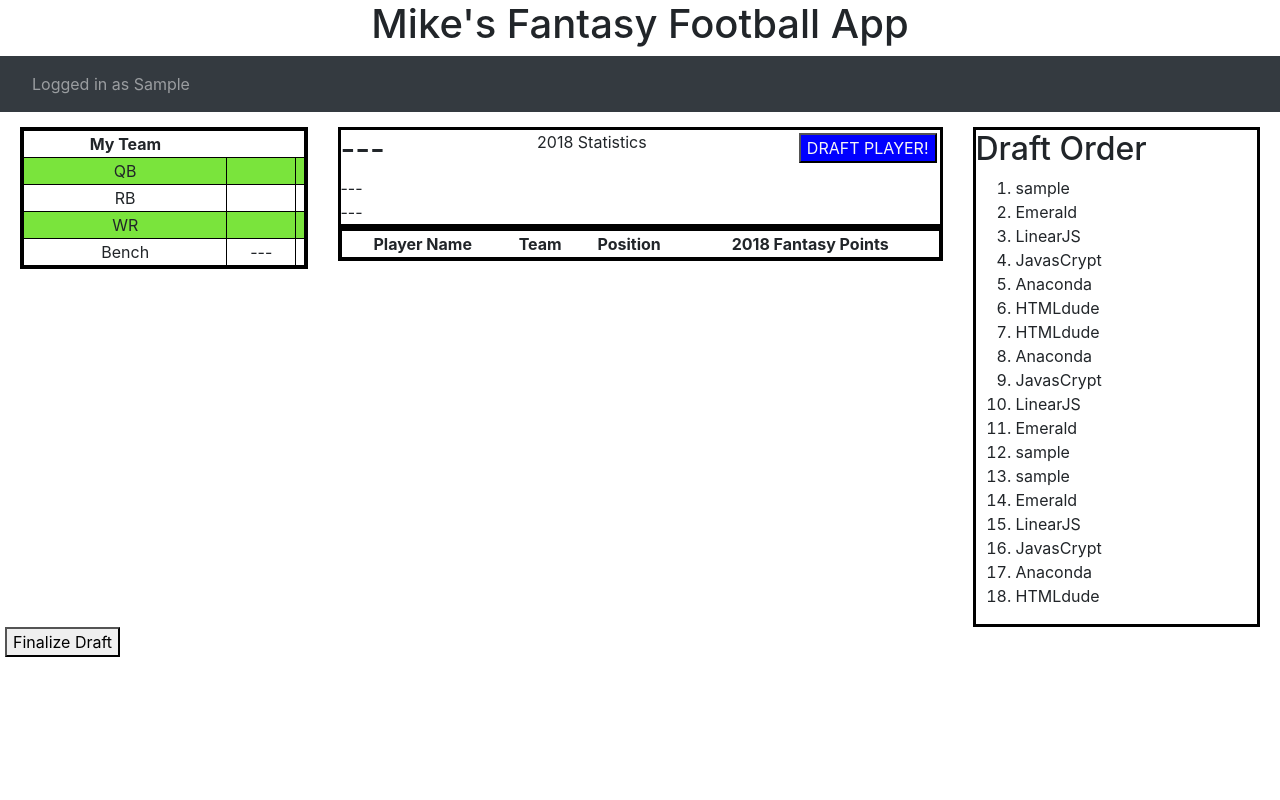
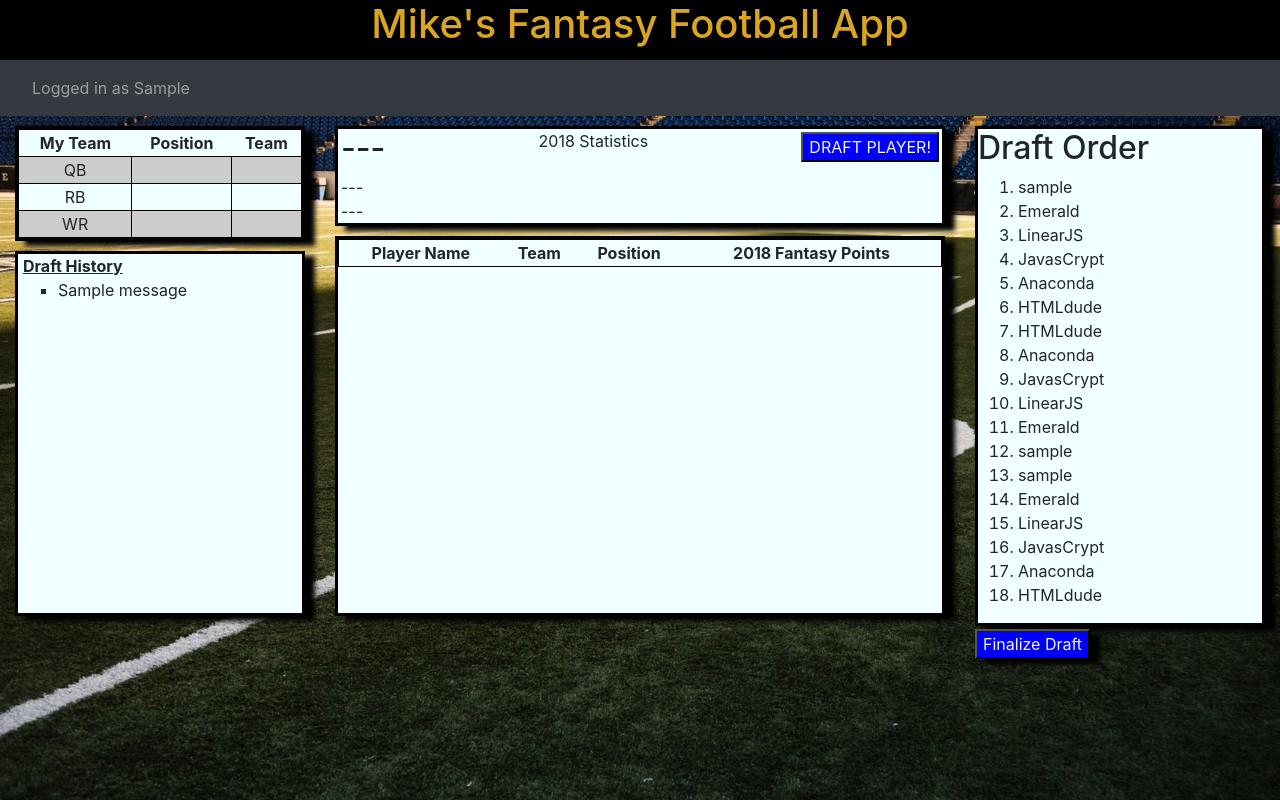
Before and after one commit to miwhitaker/Fantasy_Football_App, a Django app: page /draft in a window 1280 px wide. Run offline with Django 3.2, Linux system fonts and the light colour scheme; a user stored in the database is signed in; tables that the repository leaves empty hold one stand-in row (values such as "Sample post"); one stand-in notice (Sample message) is shown; lists and menus that the app fills with data are empty; some libraries are stand-ins or nearby versions.

Commit message:
tweaked function of messages and finished styles

```diff
--- a/football/static/base/css/styles.css
+++ b/football/static/base/css/styles.css
@@ -3,78 +3,118 @@
     margin-top: 10px;
     margin-left: auto;
     margin-right: auto;
-    padding: 5px;
 }
 
 #header {
     text-align: center;
+    height: 60px;
+    margin-bottom: 0;
+    background-color: black;
+    color:goldenrod;
 }
 
 .my-team {
     border: 3px solid black;
     width: 100%;
+    background-color: azure;
+    box-shadow: 10px 5px 5px black;
 }
 
-.player-conainer {
+.player-info-container, .draft-order {
     border: 3px solid black;
-}
-
-.player-info-container {
-    border: 3px solid black;
-}
-
-.draft-order {
-    border: 3px solid black;
+    background-color: azure;
+    box-shadow: 10px 5px 5px black;
 }
 
 .player-info-container {
     display: flex;
     justify-content: space-between;
+    padding-left: 3px;
+    background-color: azure;
+}
+
+.messages {
+    border: 3px solid black;
+    height: 365px;
+    margin-top: 10px;
+    background-color: azure;
+    overflow: hidden;
+    overflow-y: scroll;
+    box-shadow: 10px 5px 5px black;
+}
+
+.message-header {
+    font-weight: 700;
+    padding-left: 5px;
+    text-decoration: underline;
+    background-color: azure;
+}
+
+.message-details {
+    list-style-type: square;
 }
 
 .draft-list-container {
     border: 3px solid black;
-}
-
-.matchup-container {
-    width: 50%;
-    margin-left: auto;
-    margin-right: auto;
-}
-
-.my-team-container {
-    padding-left: 10px;
-    padding-right: 10px;
+    height: 380px;
+    overflow: hidden;
+    overflow-y: scroll;
+    margin-top: 10px;
+    background-color: azure;
+    box-shadow: 10px 5px 5px black;
 }
 
 table {
     border: 1px solid black;
     width: 100%;
     text-align: center;
-
-}
-
-.draft-header {
-    display: flex;
-    justify-content: space-between;
-    font-weight: bold;
 }
 
 tr:nth-child(even) {
-    background-color: #7ae43c;
+    background-color: #CCCCCC;
   }
 
 /***Matchup Page styles***/
 
+.matchup-container {
+    width: 50%;
+    margin-left: auto;
+    margin-right: auto;
+    background-color: azure;
+    text-align: center;
+    margin-top: 20px;
+    margin-bottom: 20px;
+    box-shadow: 10px 5px 5px black;
+}
+
+.my-team-container {
+    padding: 15px 10px;
+    margin-left: auto;
+    margin-right: auto;
+    margin-bottom: 20px;
+    width: 95%;
+    background-color: azure;
+    box-shadow: 10px 5px 5px black;
+}
+
 tr, td {
     border: 1px solid black;
+    opacity: 1;
 
 }
 
 #score-table {
-
     border: 1px solid black;
   }
+
+.team-label {
+    font-size: 1.2rem;
+}
+
+.point-label {
+    font-size: 1.2rem;
+    color: red;
+}
 
 /***Button styles***/
 .draft-button {
@@ -84,7 +124,28 @@ tr, td {
     margin-right: 3px;
 }
 
-/***All page styles***/
-ul {
-    list-style-type: none;
+.finalize-button, .advance-week {
+    background-color:blue;
+    color: whitesmoke;
+    margin-top: 3px;
+    margin-right: 3px;
+    box-shadow: 10px 5px 5px black;
 }
+
+.adv-button-container {
+    width: 50%;
+    margin-left: auto;
+    margin-right: auto;
+}
+
+/***Standings page styles***/
+.matchup-table, .standings-table {
+    width: 50%;
+    background-color: azure;
+    margin-left: auto;
+    margin-right: auto;
+    margin-top: 20px;
+    margin-bottom: 20px;
+    text-align: center;
+    box-shadow: 10px 5px 5px black;
+}
--- a/football/templates/base.html
+++ b/football/templates/base.html
@@ -14,7 +14,7 @@
 <header id = "header" background = {% static 'base/img/football_field2.jpg' %}>
     <h1>Mike's Fantasy Football App</h1>
 </header>
-<body>
+<body background = {% static 'base/img/football_field2.jpg' %}>
     <nav class="navbar navbar-expand-md navbar-dark bg-dark">
         <a class="navbar-brand" href="#"></a>
         <button class="navbar-toggler" type="button" data-toggle="collapse" data-target="#navbarText"       aria-controls="navbarText" aria-expanded="false" aria-label="Toggle navigation">
--- a/football/templates/draft.html
+++ b/football/templates/draft.html
@@ -6,12 +6,14 @@
 {% endblock %}
 
 {% block content %}
-<div class = "row page">
+<div class = "row page" >
     <div class = "col-md-3 col-sm-12">
         <div class = "my-team">
             <table>
                 <tr>
                     <th>My Team</th>
+                    <th>Position</th>
+                    <th>Team</th>
                 </tr>
                 <tr>
                     <td>QB</td>
@@ -40,13 +42,26 @@
                         {{my_wr.team}}
                     </td>
                 </tr>
-                <tr>
-                    <td>Bench</td>
-                    <td>
-                        ---
-                    </td>
-                </tr>
             </table>
+        </div>
+        <div class = "messages">
+            <span class = "message-header">Draft History</span>
+            {% if messages %}
+                <ul class="message-details">
+                    {% for message in messages %}
+                        {% if message.level == DEFAULT_MESSAGE_LEVELS.SUCCESS %}
+                        <li{% if message.tags %} class="{{ message.tags }}"
+                            {% endif %}>
+                            {{ message }}
+                        </li>
+                        {% elif message.level == DEFAULT_MESSAGE_LEVELS.ERROR %}
+                        <li style = "color: red">
+                            {{message}}
+                        </li>
+                        {% endif %}
+                    {% endfor %}
+                </ul>
+            {% endif %}
         </div>
     </div>
     <div class = "col-md-6 cold-sm-12">
@@ -72,7 +87,7 @@
         </div>
         <div class = "draft-list-container">
             <table>
-                <tr>
+                <tr class = "list-header">
                     <th>Player Name</th>
                     <th>Team</th>
                     <th>Position</th>
@@ -100,7 +115,6 @@
             {% endfor %}
             </ol>
         </div>
-    </div>
         <div class = "button-container">
         <form method = "POST"  action = {% url 'standings' %}>
             <button type = "submit" class = "finalize-button">Finalize Draft</button>
@@ -110,5 +124,7 @@
     </div>
     </div>
 
+</div>
+
 
 {% endblock %}
--- a/football/views.py
+++ b/football/views.py
@@ -15,7 +15,7 @@ def fantasy(request):
 def lobby(request):
     if not request.user.is_authenticated:
         return (redirect('django.contrib.auth.views.login'))
-    draft_list = [request.user.username, 'FootballAce', 'BotArmy', 'JSguru', 'ThePythons', 'HTMLwhiz']
+    draft_list = [request.user.username, 'Emerald', 'LinearJS', 'JavasCrypt', 'Anaconda', 'HTMLdude']
     context = {
         'draft_list': draft_list,
     }
@@ -23,7 +23,7 @@ def lobby(request):
     return render(request, 'lobby.html')
 
 ### This is the homepage for a new fantasy football draft. Users have to be logged in for the app to work,
-### so I have a redirect if they are not logged in. The draft list is managed by function call lower on page
+### so I have a redirect if they are not logged in. The draft list is managed by get_draft_list
 
 def draft(request):
     if not request.user.is_authenticated:
@@ -37,19 +37,22 @@ def draft(request):
     if request.method == "POST":
         form = DraftForm(request.POST)
         if form.is_valid():
-            if draft_list[0] == request.user.username:
+            if not draft_list:
+                messages.add_message(request, messages.ERROR, f"The draft is complete")
+            elif draft_list[0] == request.user.username:
                 drafted = Players.objects.get(pk = form.cleaned_data['player_id'])
                 if check_player_list(drafted, request.user.username):
                     drafted.rostered_by = request.user.username
                     drafted.save()
                     draft_list = get_draft_list(request.user.username, True)
-                    messages.add_message(request, messages.SUCCESS, f"You just drafted {drafted.name}")
+                    messages.add_message(request, messages.SUCCESS, f"{request.user.username} has drafted {drafted.name}")
                     draft_list = cpu_draft(request, draft_list)
                 else:
                     messages.add_message(request, messages.ERROR, f"You already have a {drafted.position}")
             else:
-                messages.add_message(request, messages.ERROR, f"It is not your turn to draft. It is {draft_list[0]}'s turn")
+                messages.add_message(request, messages.ERROR, f"It is not your turn to draft.")
 
+### The function: get_my_players retrieves the user's players from the database
     my_players = get_my_players(request.user.username)
     my_qb = my_players['qb']
     my_rb = my_players['rb']
@@ -65,7 +68,6 @@ def draft(request):
         }
 
     return render(request, 'draft.html', context)
-
 
 def standings(request):
     if not request.user.is_authenticated:
@@ -122,6 +124,7 @@ def standings(request):
 ### This controls the win/loss records for all users. This is posted to the Record database. It also moves forward to
 ### the next week when the "advance" button is clicked. The first time through, it creates a DB record for each user.
     if request.method == "POST":
+        week = get_week()
         if week == 5:
             pass
         else:
@@ -144,7 +147,6 @@ def standings(request):
                                    points = 0,
                                    )
                     records.save()
-
             check_winner(total['t1'], total['t2'], all_matchups_dict['t1'], all_matchups_dict['t2'])
             check_winner(total['t3'], total['t4'], all_matchups_dict['t3'], all_matchups_dict['t4'])
             check_winner(total['t5'], total['t6'], all_matchups_dict['t5'], all_matchups_dict['t6'])
@@ -157,6 +159,7 @@ def standings(request):
         'all_matchups': all_matchups_dict,
         'all_stats': all_stats,
         'all_records': all_records,
+        'week': week
     }
     return render(request, 'standings.html', context)
 
@@ -218,6 +221,7 @@ def matchup(request):
         'total': total,
         'all_matchups': all_matchups_dict,
         'all_stats': all_stats,
+        'week': week
     }
 
     return render(request, 'matchup.html', context)
@@ -272,18 +276,21 @@ def cpu_draft(request, draft_list):
             player = Players.objects.filter(rostered_by = '0', position = 'QB').order_by('-points').first()
             player.rostered_by = user
             player.save()
+            messages.add_message(request, messages.SUCCESS, f"{user} has drafted {player.name}")
             draft_list = get_draft_list(user, True)
 
         elif cpu_players['rb'] == '0':
             player = Players.objects.filter(rostered_by = '0', position = 'RB').order_by('-points').first()
             player.rostered_by = user
             player.save()
+            messages.add_message(request, messages.SUCCESS, f"{user} has drafted {player.name}")
             draft_list = get_draft_list(user, True)
 
         elif cpu_players['wr'] == '0':
             player = Players.objects.filter(rostered_by = '0', position = 'WR').order_by('-points').first()
             player.rostered_by = user
             player.save()
+            messages.add_message(request, messages.SUCCESS, f"{user} has drafted {player.name}")
             draft_list = get_draft_list(user, True)
 
     return draft_list
@@ -353,13 +360,13 @@ def get_all_matchups(user_list):
 ### This controls the current week. It defaults to week one until user advances to the next week
 def get_week(next_week = False):
     curr_week = cache.get('current_week', 1)
-    if next_week and curr_week <= 5:
+    if next_week and curr_week < 5:
         curr_week += 1
     cache.set('current_week', curr_week, ONLINE_THRESHOLD)
     return curr_week
 
-### This checks the numbers that are sent in for two teams (total1 and total2) to see who wins. This needs to be called
-### 3 times per week as there are 3 matchups per week. Results saved in Record DB
+### This checks the numbers that are sent in for two teams (total1 and total2) to see who wins (u1 or u2). This needs to
+### be called 3 times per week as there are 3 matchups per week. Results saved in Record DB
 def check_winner(total1, total2, u1, u2):
     week = get_week()
     records_u1 = Record.objects.get(week = week, username = u1)
```
Also changed, not shown: football/templates/fantasy.html (deleted, +0 -17 lines), football/templates/matchup.html (+12 -11 lines), football/templates/standings.html (+6 -5 lines). Lines whose indentation alone changed are shown as unchanged.
